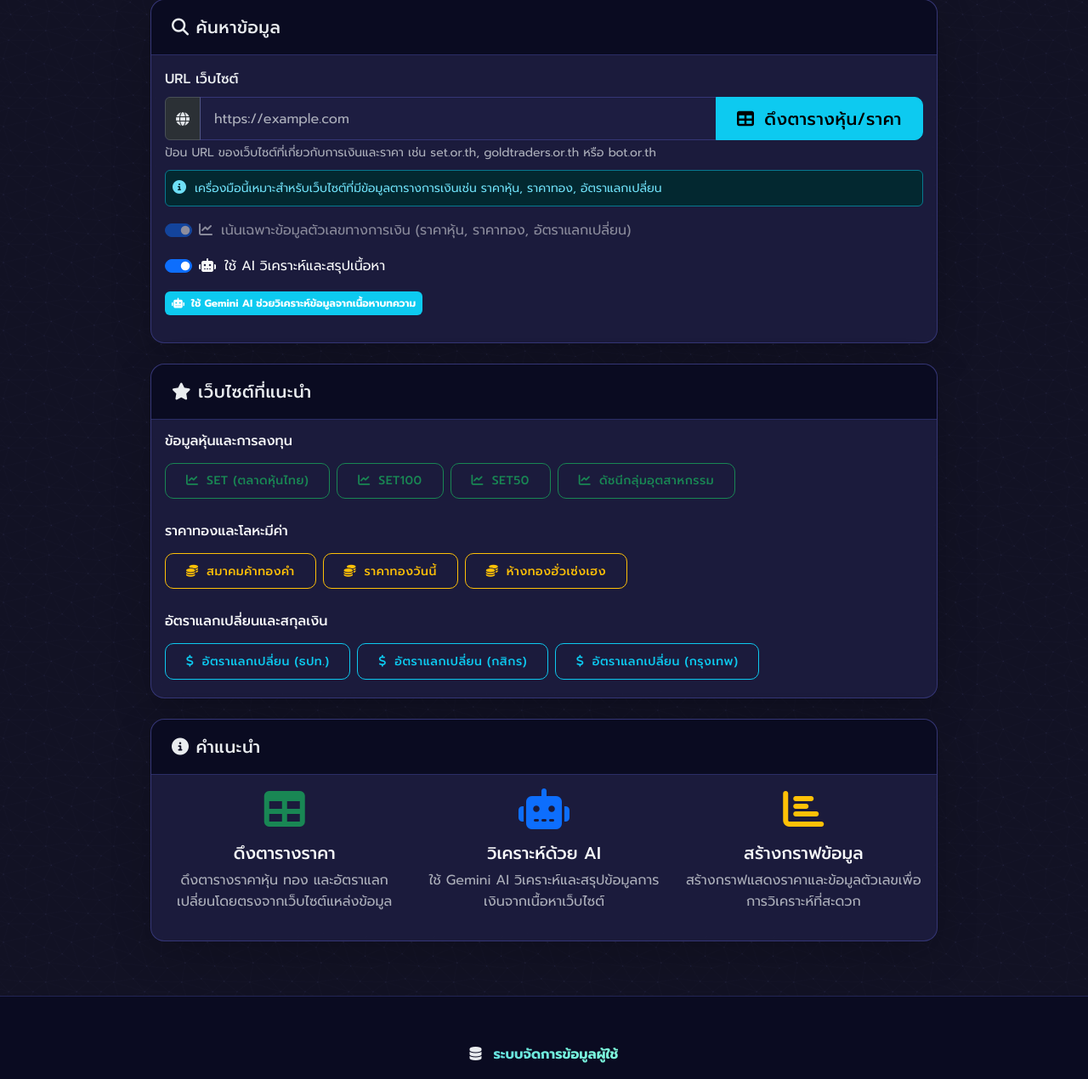
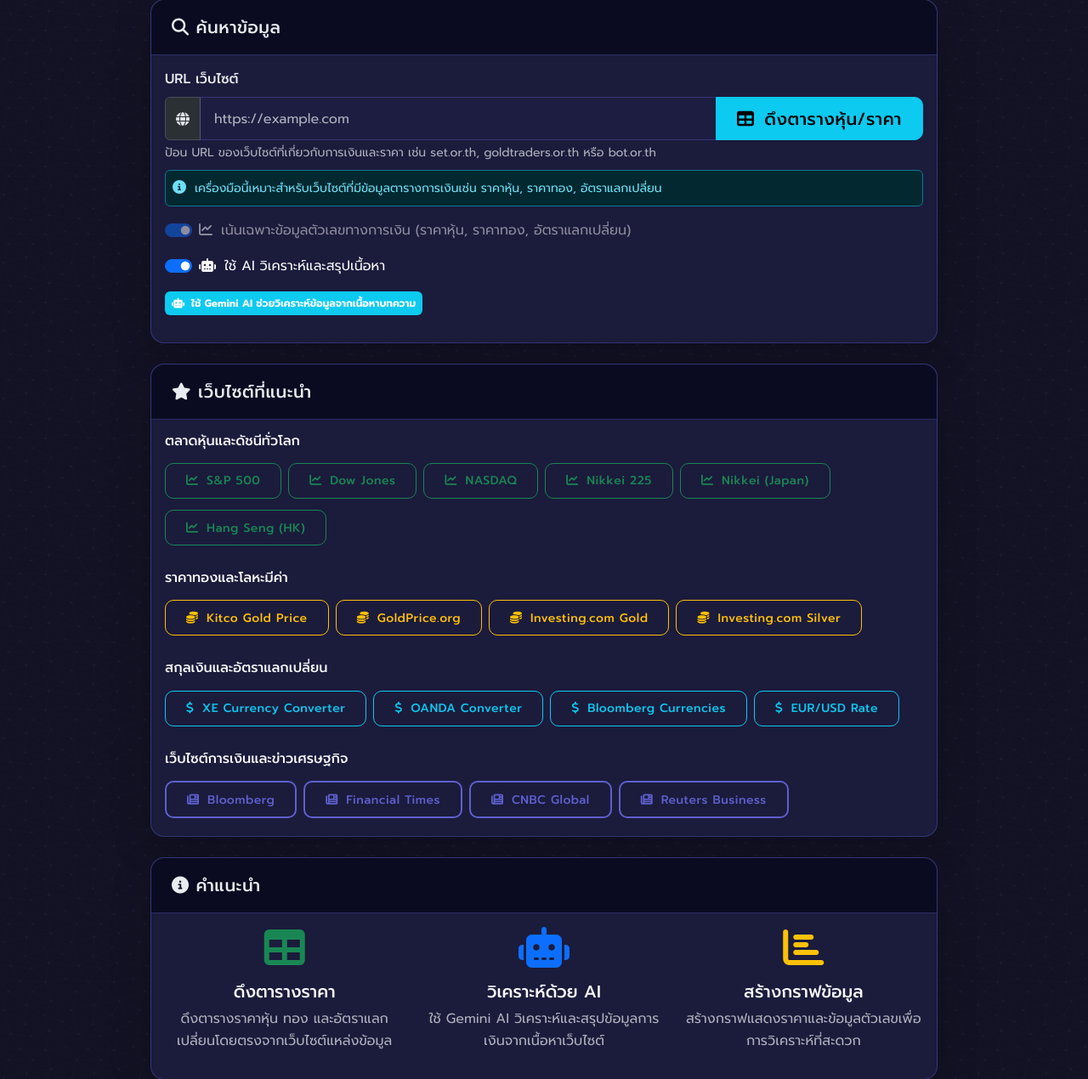
Before and after one commit to Z2ZATL/Data-and-Table-Management-System, a Flask app: page /scraping in a window 1280 px wide. Shown: the part 471-1741 px from the top of the page at 85% size. Run offline with Flask 3, Linux system fonts and the light colour scheme; some libraries are stand-ins or nearby versions.

Commit message:
Update suggested financial websites to globally recognized sources
Refactor: Update the scraping_financial.html template to use finance.yahoo.com and kitco.com for global financial data.
Replit-Commit-Author: Agent
Replit-Commit-Session-Id: 76e30050-908c-4ba2-9784-feabebc2bc6b
Replit-Commit-Screenshot-Url: https://storage.googleapis.com/screenshot-production-us-central1/b77ec35e-a0c3-4ccc-99bb-1031653fc1ca/d8ab0224-3a93-4654-a0ea-624ca3257d82.jpg

```diff
--- a/templates/scraping_financial.html
+++ b/templates/scraping_financial.html
@@ -253,45 +253,73 @@
                     <h5 class="card-title mb-0"><i class="fas fa-star me-2"></i>เว็บไซต์ที่แนะนำ</h5>
                 </div>
                 <div class="card-body">
-                    <h6 class="mb-3">ข้อมูลหุ้นและการลงทุน</h6>
+                    <h6 class="mb-3">ตลาดหุ้นและดัชนีทั่วโลก</h6>
                     <div class="d-flex flex-wrap gap-2 mb-4">
-                        <button type="button" class="btn btn-outline-success btn-sm shortcut-btn" data-url="https://www.set.or.th/th/market/index/set/overview">
-                            <i class="fas fa-chart-line me-1"></i> SET (ตลาดหุ้นไทย)
+                        <button type="button" class="btn btn-outline-success btn-sm shortcut-btn" data-url="https://finance.yahoo.com/quote/%5EGSPC">
+                            <i class="fas fa-chart-line me-1"></i> S&P 500
                         </button>
-                        <button type="button" class="btn btn-outline-success btn-sm shortcut-btn" data-url="https://marketdata.set.or.th/mkt/sectorquotation.do?sector=SET100&language=th&country=TH">
-                            <i class="fas fa-chart-line me-1"></i> SET100
+                        <button type="button" class="btn btn-outline-success btn-sm shortcut-btn" data-url="https://finance.yahoo.com/quote/%5EDJI">
+                            <i class="fas fa-chart-line me-1"></i> Dow Jones
                         </button>
-                        <button type="button" class="btn btn-outline-success btn-sm shortcut-btn" data-url="https://www.set.or.th/th/market/index/set50/overview">
-                            <i class="fas fa-chart-line me-1"></i> SET50
+                        <button type="button" class="btn btn-outline-success btn-sm shortcut-btn" data-url="https://finance.yahoo.com/quote/%5EIXIC">
+                            <i class="fas fa-chart-line me-1"></i> NASDAQ
                         </button>
-                        <button type="button" class="btn btn-outline-success btn-sm shortcut-btn" data-url="https://marketdata.set.or.th/mkt/sectorialindices.do?language=th&country=TH">
-                            <i class="fas fa-chart-line me-1"></i> ดัชนีกลุ่มอุตสาหกรรม
+                        <button type="button" class="btn btn-outline-success btn-sm shortcut-btn" data-url="https://finance.yahoo.com/quote/NIKKEI">
+                            <i class="fas fa-chart-line me-1"></i> Nikkei 225
+                        </button>
+                        <button type="button" class="btn btn-outline-success btn-sm shortcut-btn" data-url="https://finance.yahoo.com/quote/%5EN225">
+                            <i class="fas fa-chart-line me-1"></i> Nikkei (Japan)
+                        </button>
+                        <button type="button" class="btn btn-outline-success btn-sm shortcut-btn" data-url="https://finance.yahoo.com/quote/%5EHSI">
+                            <i class="fas fa-chart-line me-1"></i> Hang Seng (HK)
                         </button>
                     </div>
 
                     <h6 class="mb-3">ราคาทองและโลหะมีค่า</h6>
                     <div class="d-flex flex-wrap gap-2 mb-4">
-                        <button type="button" class="btn btn-outline-warning btn-sm shortcut-btn" data-url="https://www.goldtraders.or.th">
-                            <i class="fas fa-coins me-1"></i> สมาคมค้าทองคำ
+                        <button type="button" class="btn btn-outline-warning btn-sm shortcut-btn" data-url="https://www.kitco.com/gold-price-today-usa/">
+                            <i class="fas fa-coins me-1"></i> Kitco Gold Price
                         </button>
-                        <button type="button" class="btn btn-outline-warning btn-sm shortcut-btn" data-url="https://xn--42cah7d0cxcvbbb9x.com">
-                            <i class="fas fa-coins me-1"></i> ราคาทองวันนี้
+                        <button type="button" class="btn btn-outline-warning btn-sm shortcut-btn" data-url="https://goldprice.org/">
+                            <i class="fas fa-coins me-1"></i> GoldPrice.org
                         </button>
-                        <button type="button" class="btn btn-outline-warning btn-sm shortcut-btn" data-url="https://www.hua-seng-heng.com/gold-price">
-                            <i class="fas fa-coins me-1"></i> ห้างทองฮั่วเซ่งเฮง
+                        <button type="button" class="btn btn-outline-warning btn-sm shortcut-btn" data-url="https://www.investing.com/commodities/gold">
+                            <i class="fas fa-coins me-1"></i> Investing.com Gold
+                        </button>
+                        <button type="button" class="btn btn-outline-warning btn-sm shortcut-btn" data-url="https://www.investing.com/commodities/silver">
+                            <i class="fas fa-coins me-1"></i> Investing.com Silver
                         </button>
                     </div>
 
-                    <h6 class="mb-3">อัตราแลกเปลี่ยนและสกุลเงิน</h6>
+                    <h6 class="mb-3">สกุลเงินและอัตราแลกเปลี่ยน</h6>
                     <div class="d-flex flex-wrap gap-2">
-                        <button type="button" class="btn btn-outline-info btn-sm shortcut-btn" data-url="https://www.bot.or.th/thai/statistics/financialmarkets/exchangerate/_layouts/application/exchangerate/exchangerate.aspx">
-                            <i class="fas fa-dollar-sign me-1"></i> อัตราแลกเปลี่ยน (ธปท.)
+                        <button type="button" class="btn btn-outline-info btn-sm shortcut-btn" data-url="https://www.xe.com/currencyconverter/">
+                            <i class="fas fa-dollar-sign me-1"></i> XE Currency Converter
                         </button>
-                        <button type="button" class="btn btn-outline-info btn-sm shortcut-btn" data-url="https://www.kasikornbank.com/th/rate/pages/forex.aspx">
-                            <i class="fas fa-dollar-sign me-1"></i> อัตราแลกเปลี่ยน (กสิกร)
+                        <button type="button" class="btn btn-outline-info btn-sm shortcut-btn" data-url="https://www.oanda.com/currency-converter/">
+                            <i class="fas fa-dollar-sign me-1"></i> OANDA Converter
                         </button>
-                        <button type="button" class="btn btn-outline-info btn-sm shortcut-btn" data-url="https://www.bangkokbank.com/th-TH/Personal/Other-Services/View-Rates/Foreign-Exchange-Rates">
-                            <i class="fas fa-dollar-sign me-1"></i> อัตราแลกเปลี่ยน (กรุงเทพ)
+                        <button type="button" class="btn btn-outline-info btn-sm shortcut-btn" data-url="https://www.bloomberg.com/markets/currencies">
+                            <i class="fas fa-dollar-sign me-1"></i> Bloomberg Currencies
+                        </button>
+                        <button type="button" class="btn btn-outline-info btn-sm shortcut-btn" data-url="https://www.investing.com/currencies/eur-usd">
+                            <i class="fas fa-dollar-sign me-1"></i> EUR/USD Rate
+                        </button>
+                    </div>
+
+                    <h6 class="mt-4 mb-3">เว็บไซต์การเงินและข่าวเศรษฐกิจ</h6>
+                    <div class="d-flex flex-wrap gap-2">
+                        <button type="button" class="btn btn-outline-primary btn-sm shortcut-btn" data-url="https://www.bloomberg.com/">
+                            <i class="fas fa-newspaper me-1"></i> Bloomberg
+                        </button>
+                        <button type="button" class="btn btn-outline-primary btn-sm shortcut-btn" data-url="https://www.ft.com/">
+                            <i class="fas fa-newspaper me-1"></i> Financial Times
+                        </button>
+                        <button type="button" class="btn btn-outline-primary btn-sm shortcut-btn" data-url="https://www.cnbc.com/world/?region=world">
+                            <i class="fas fa-newspaper me-1"></i> CNBC Global
+                        </button>
+                        <button type="button" class="btn btn-outline-primary btn-sm shortcut-btn" data-url="https://www.reuters.com/business/">
+                            <i class="fas fa-newspaper me-1"></i> Reuters Business
                         </button>
                     </div>
                 </div>
```
